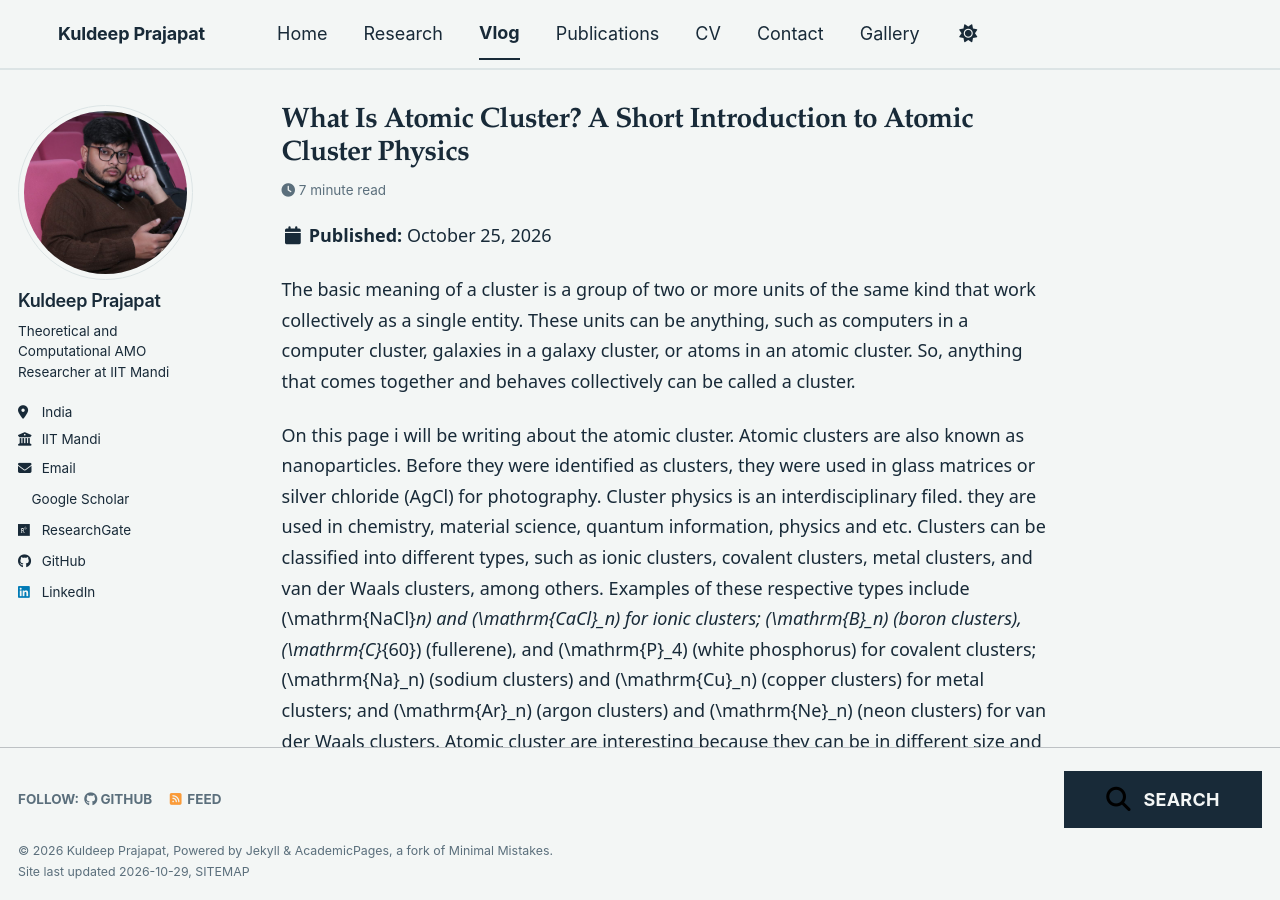
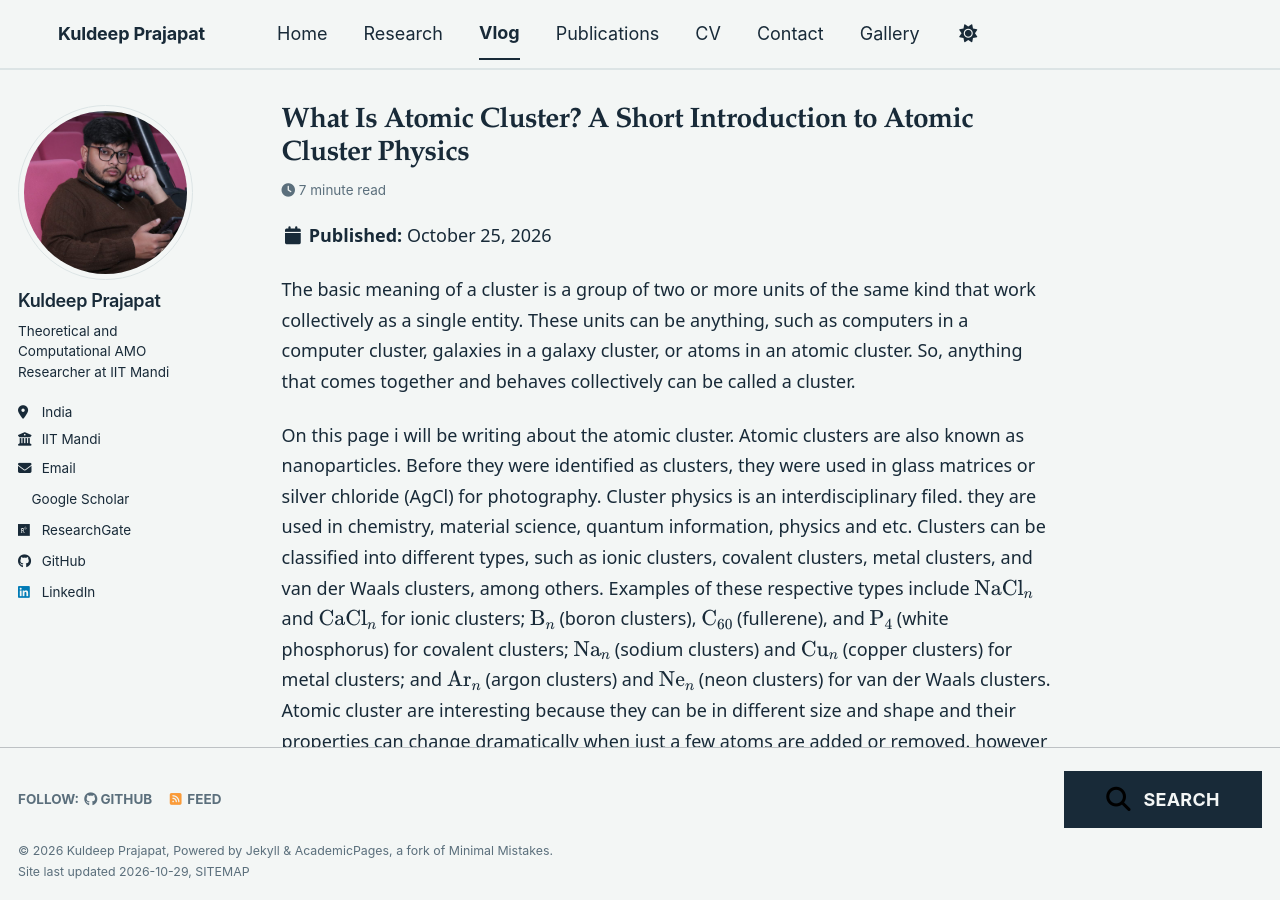
Before and after one commit to PRAJAPAT-KULDEEP/kuldeep-prajapat, a Jekyll site: the page built from _posts/2026-10-25-what-is-a-cluster.md, in a window 1280 px wide and 900 px high. Built offline with Jekyll 4.4.1, drawn with Linux system fonts in a browser that asks for light colours; a style sheet for code colours, icons or effects is not loaded.

```diff
--- a/_posts/2026-10-25-what-is-a-cluster.md
+++ b/_posts/2026-10-25-what-is-a-cluster.md
@@ -20,9 +20,9 @@ social_image: "/images/article-page-preview.svg"
 The basic meaning of a cluster is a group of two or more units of the same kind that work collectively as a single entity. These units can be anything, such as computers in a computer cluster, galaxies in a galaxy cluster, or atoms in an atomic cluster. So, anything that comes together and behaves collectively can be called a cluster.
 
 On this page i will be writing about the atomic cluster. Atomic clusters are also known as nanoparticles. Before they were identified as clusters, they were used in glass matrices or silver chloride (AgCl) for photography. Cluster physics is an interdisciplinary filed. they are used in chemistry, material science, quantum information, physics and etc.
-Clusters can be classified into different types, such as ionic clusters, covalent clusters, metal clusters, and van der Waals clusters, among others. Examples of these respective types include \(\mathrm{NaCl}_n\) and \(\mathrm{CaCl}_n\) for ionic clusters; \(\mathrm{B}_n\) (boron clusters), \(\mathrm{C}_{60}\) (fullerene), and \(\mathrm{P}_4\) (white phosphorus) for covalent clusters; \(\mathrm{Na}_n\) (sodium clusters) and \(\mathrm{Cu}_n\) (copper clusters) for metal clusters; and \(\mathrm{Ar}_n\) (argon clusters) and \(\mathrm{Ne}_n\) (neon clusters) for van der Waals clusters.
+Clusters can be classified into different types, such as ionic clusters, covalent clusters, metal clusters, and van der Waals clusters, among others. Examples of these respective types include $$\mathrm{NaCl}_n$$ and $$\mathrm{CaCl}_n$$ for ionic clusters; $$\mathrm{B}_n$$ (boron clusters), $$\mathrm{C}_{60}$$ (fullerene), and $$\mathrm{P}_4$$ (white phosphorus) for covalent clusters; $$\mathrm{Na}_n$$ (sodium clusters) and $$\mathrm{Cu}_n$$ (copper clusters) for metal clusters; and $$\mathrm{Ar}_n$$ (argon clusters) and $$\mathrm{Ne}_n$$ (neon clusters) for van der Waals clusters.
 Atomic cluster are interesting because they can be in different size and shape and their properties can change dramatically when just a few atoms are added or removed.
-however my research cover the study how light interacts with atomic clusters (\(\mathrm{Na}_20\)), fullerenes, and endohedral systems.
+however my research cover the study how light interacts with atomic clusters ($$\mathrm{Na}_20$$), fullerenes, and endohedral systems.
 
 This page introduces the basic idea behind clusters and explains why they are useful for understanding electronic motion at the nanoscale. For an overview of my current questions and methods, see the [research page]({{ '/research/' | relative_url }}); a list of published work, manuscripts in preparation, posters, and presentations is available on the [publications page]({{ '/publications/' | relative_url }}).
 
```
